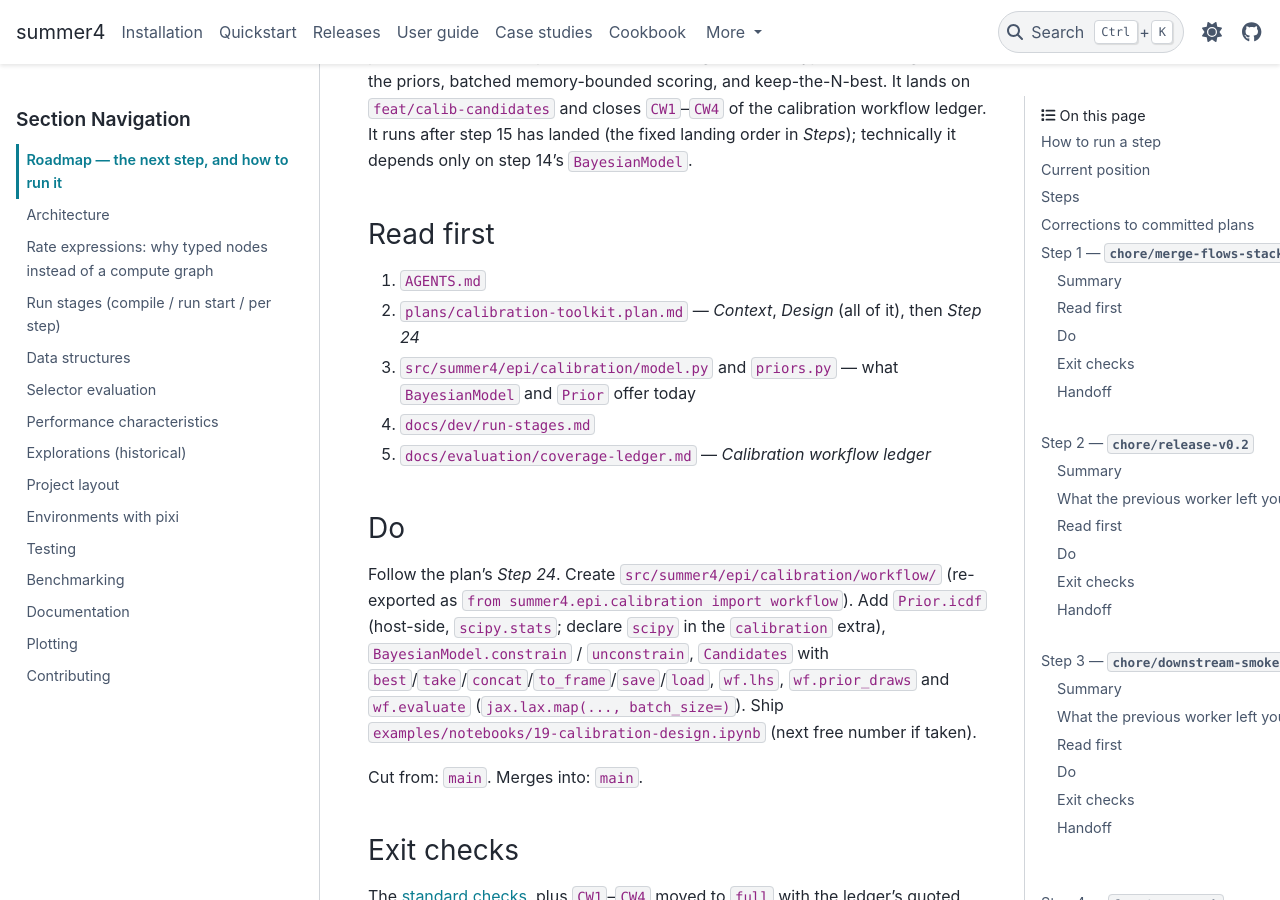
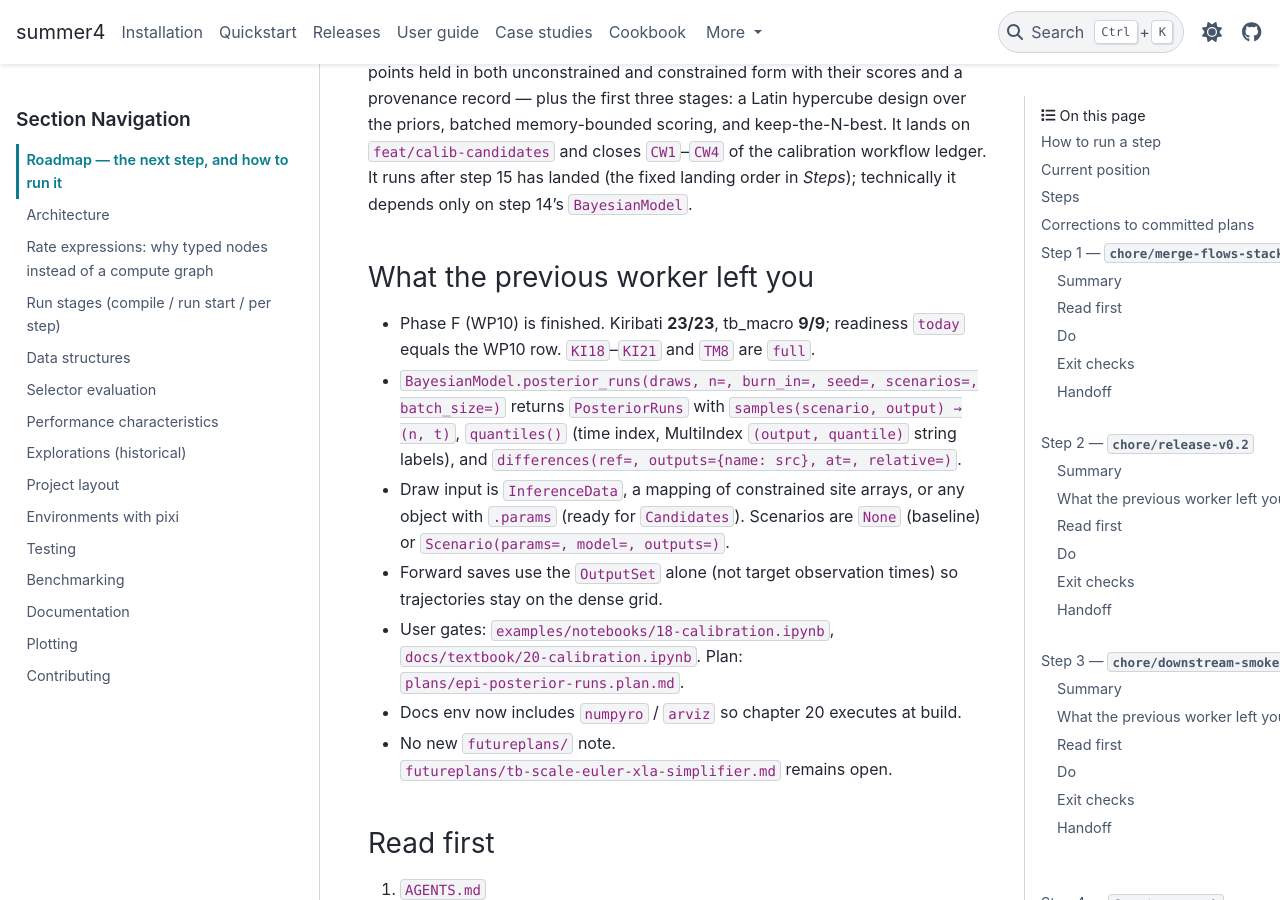
Before and after one commit to monash-emu/summer4, a Sphinx documentation site: the page built from docs/dev/roadmap.md, in a window 1280 px wide and 900 px high, scrolled down 46061 px. Built offline with Sphinx 7.4.7 and the PyData theme 0.15.4, drawn with Linux system fonts in a browser that asks for light colours; some of the changed text lies outside the part shown.

Commit message:
Hand off after step 15: epi-posterior-runs.
Set step 15 done and step 24 next (Phase J). Record posterior_runs API and
port-row close-out for the calibration toolkit branch.

```diff
--- a/docs/dev/roadmap.md
+++ b/docs/dev/roadmap.md
@@ -74,11 +74,11 @@ Two conventions that are easy to get wrong:
 <!-- roadmap:current -->
 | Field | Value |
 | --- | --- |
-| Step | 15 |
+| Step | 24 |
 | Status | next |
-| Branch | `feat/epi-posterior-runs` |
+| Branch | `feat/calib-candidates` |
 | Cut from | `main` |
-| Last landed | `feat/epi-sampling` |
+| Last landed | `feat/epi-posterior-runs` |
 <!-- /roadmap:current -->
 
 ## Steps
@@ -1022,6 +1022,8 @@ overlap was resolved.
 
 ## Step 15 — `feat/epi-posterior-runs`
 
+**Landed:** feat/epi-posterior-runs, PR #34, 2026-09-24.
+
 ### Summary
 
 A calibrated model is only useful once you can run the posterior forward under
@@ -1527,6 +1529,25 @@ lands on `feat/calib-candidates` and closes `CW1`–`CW4` of the calibration
 workflow ledger. It runs after step 15 has landed (the fixed landing order in
 *Steps*); technically it depends only on step 14's `BayesianModel`.
 
+### What the previous worker left you
+
+- Phase F (WP10) is finished. Kiribati **23/23**, tb_macro **9/9**; readiness
+  `today` equals the WP10 row. `KI18`–`KI21` and `TM8` are `full`.
+- `BayesianModel.posterior_runs(draws, n=, burn_in=, seed=, scenarios=, batch_size=)`
+  returns `PosteriorRuns` with `samples(scenario, output) → (n, t)`,
+  `quantiles()` (time index, MultiIndex `(output, quantile)` string labels),
+  and `differences(ref=, outputs={name: src}, at=, relative=)`.
+- Draw input is `InferenceData`, a mapping of constrained site arrays, or any
+  object with `.params` (ready for `Candidates`). Scenarios are
+  `None` (baseline) or `Scenario(params=, model=, outputs=)`.
+- Forward saves use the `OutputSet` alone (not target observation times) so
+  trajectories stay on the dense grid.
+- User gates: `examples/notebooks/18-calibration.ipynb`,
+  `docs/textbook/20-calibration.ipynb`. Plan: `plans/epi-posterior-runs.plan.md`.
+- Docs env now includes `numpyro` / `arviz` so chapter 20 executes at build.
+- No new `futureplans/` note. `futureplans/tb-scale-euler-xla-simplifier.md`
+  remains open.
+
 ### Read first
 
 1. `AGENTS.md`
```
Also changed, not shown: other parts of docs/dev/roadmap.md (+2 -2 lines).
